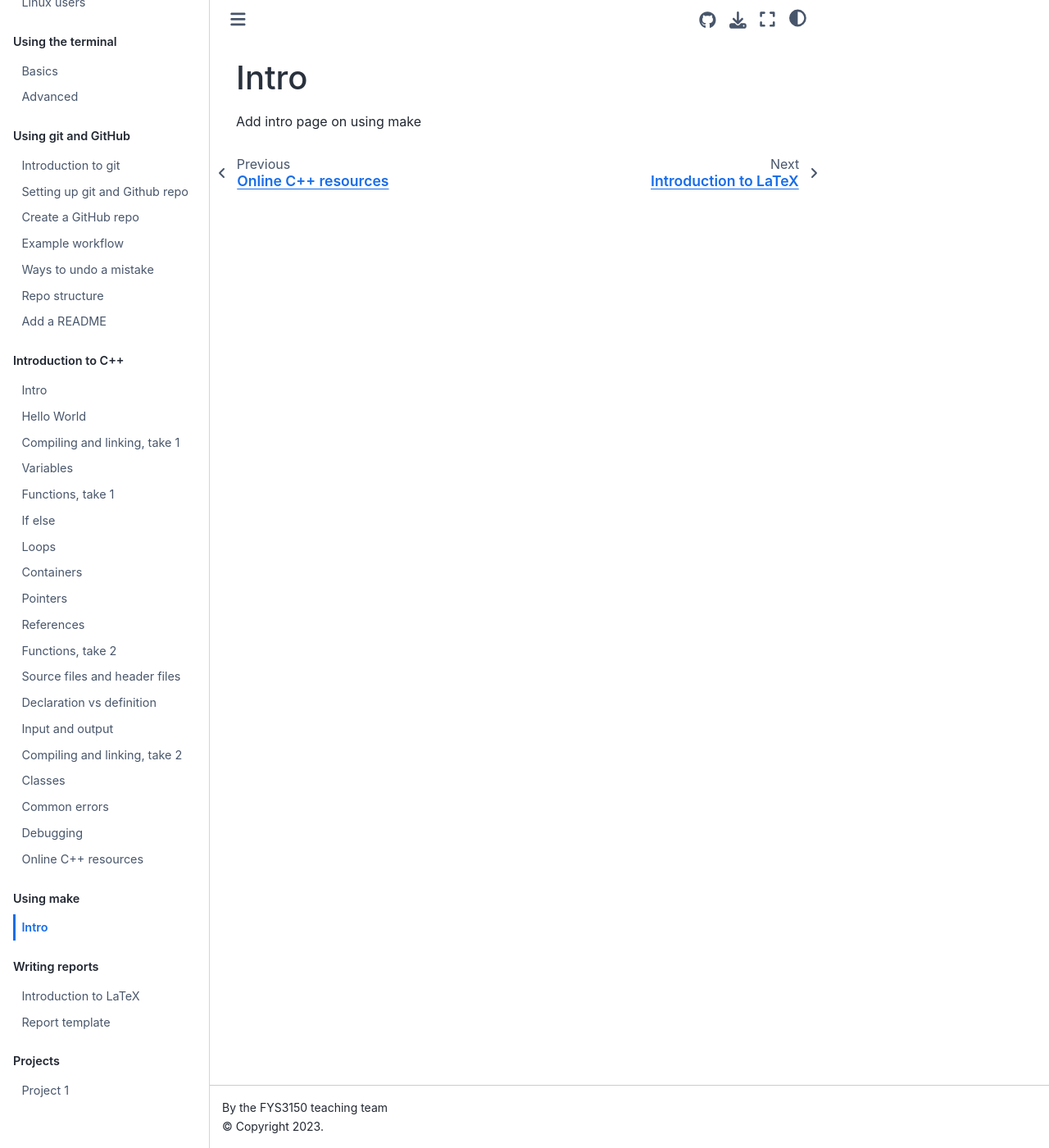
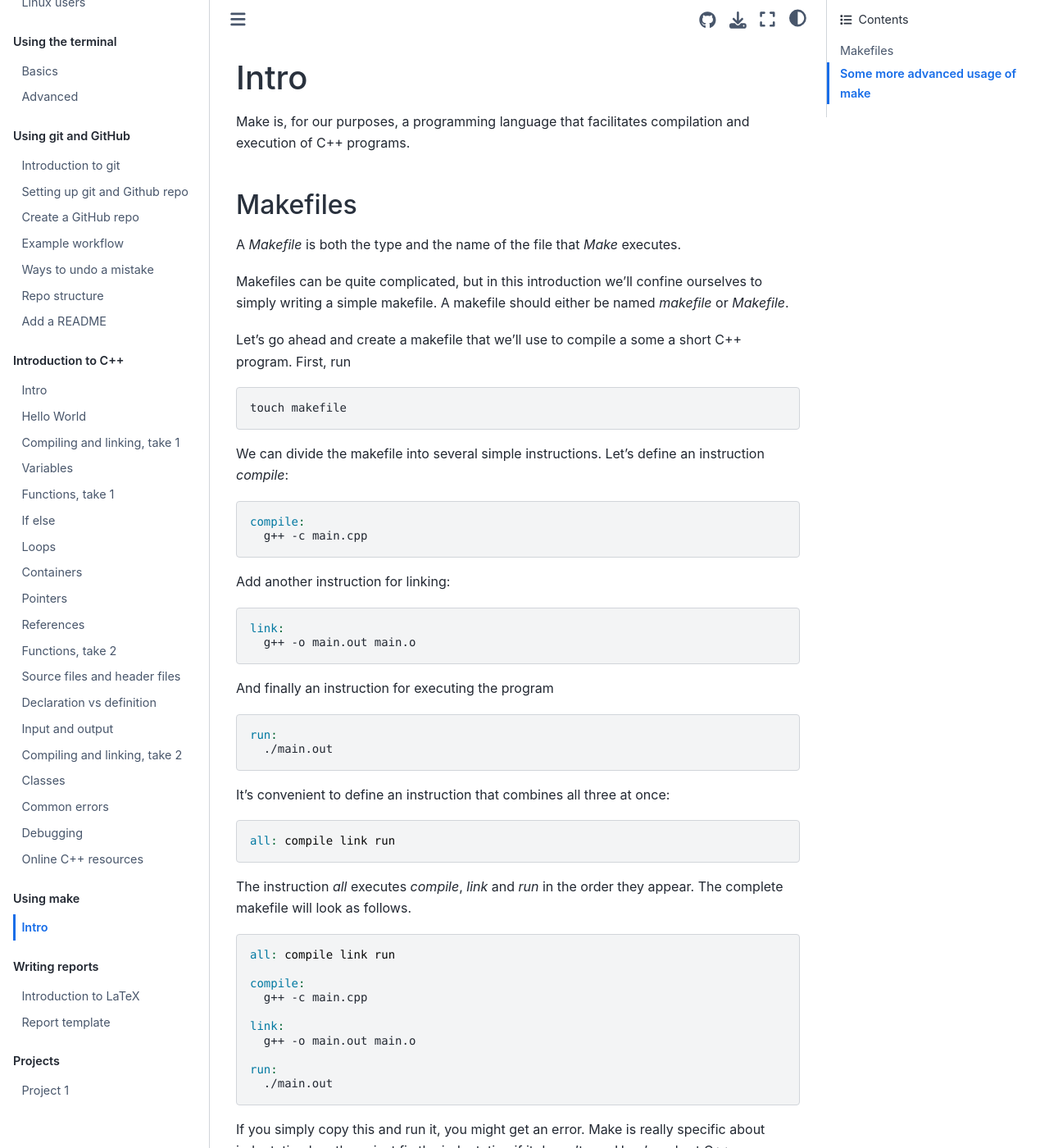
Before and after one commit to anderkve/FYS3150, a Jupyter Book: the page built from book/using_make/intro.md, in a window 1280 px wide and 1400 px high. Shown: the whole window at 82% size. Built offline with Jupyter Book 1.0.4 settings and Sphinx 7.4.7 and the Sphinx Book theme 1.1.4, drawn with Linux system fonts in a browser that asks for light colours; some of the changed text lies outside the part shown.

Commit message:
Added preliminary introduction to make

````diff
--- a/book/using_make/intro.md
+++ b/book/using_make/intro.md
@@ -1,3 +1,100 @@
 # Intro
 
-Add intro page on using make
+Make is, for our purposes, a programming language that facilitates compilation and execution of C++ programs.
+
+## Makefiles
+
+A *Makefile* is both the type and the name of the file that *Make* executes.
+
+Makefiles can be quite complicated, but in this introduction we'll confine ourselves to simply writing a simple makefile. A makefile should either be named *makefile* or *Makefile*.
+
+
+Let's go ahead and create a makefile that we'll use to compile a some a short C++ program. First, run
+
+```sh
+touch makefile
+```
+
+We can divide the makefile into several simple instructions. Let's define an instruction *compile*:
+
+```make
+compile:
+  g++ -c main.cpp
+```
+
+Add another instruction for linking:
+
+```make
+link:
+  g++ -o main.out main.o
+```
+
+And finally an instruction for executing the program
+
+```make
+run:
+  ./main.out
+```
+
+It's convenient to define an instruction that combines all three at once:
+
+```make
+all: compile link run
+```
+
+The instruction *all* executes *compile*, *link* and *run* in the order they appear. The complete makefile will look as follows.
+
+```make
+all: compile link run
+
+compile:
+  g++ -c main.cpp
+
+link:
+  g++ -o main.out main.o
+
+run:
+  ./main.out
+```
+
+If you simply copy this and run it, you might get an error. Make is really specific about indentation length, so just fix the indentation if it doesn't run. Here's a short C++ program you can copy and try it out with:
+
+```c++
+#include <iostream>
+
+double f(double x);
+
+int main(int argc, char const *argv[]) {
+    double a = 0;
+    double b = 1;
+    double I = 0;
+    int n = 10000;
+    double h = (b-a)*1./n;
+    for (int i = 0; i < n; i++){
+        double x = a + i*h;
+        I += f(x);
+    }
+    I *= h;
+    std::cout << "Integral = " << I << std::endl;
+
+    return 0;
+}
+
+double f(double x){
+    return x*x;
+}
+```
+
+
+## Some more advanced usage of make
+
+1. **Wildcard**. If you have a large number of .cpp that needs to be compiled, you can use the wildcard function of make to compile all files that ends with .cpp. It looks as follows
+
+  ```make
+  compile:
+    g++ -c $(wildcard *.cpp)
+
+  link:
+    g++ -o main.out $(wildcard *.o)
+  ```
+  The *compile* instruction compiles all files ending with .cpp while *link* links all files ending with .o to main.out.
````
